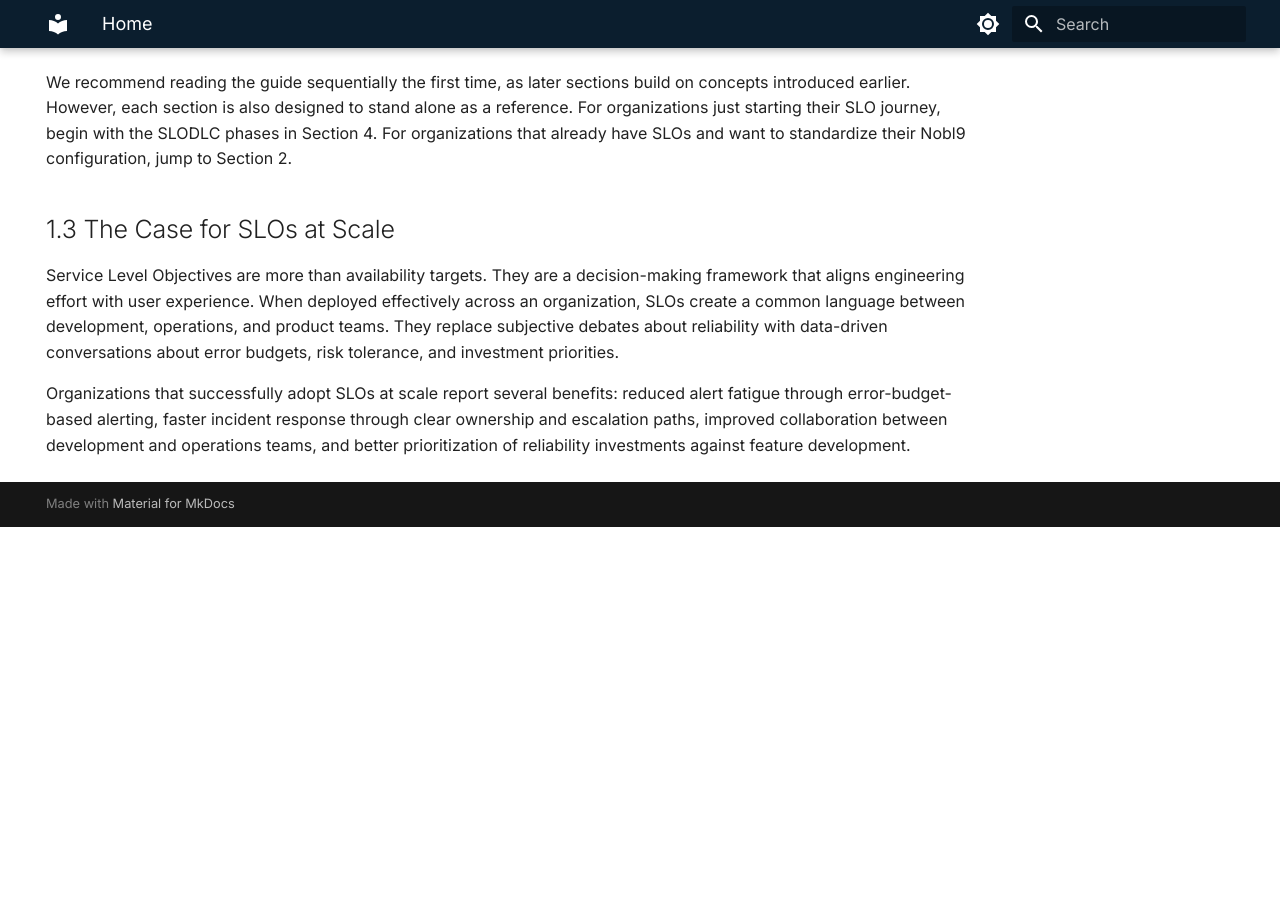
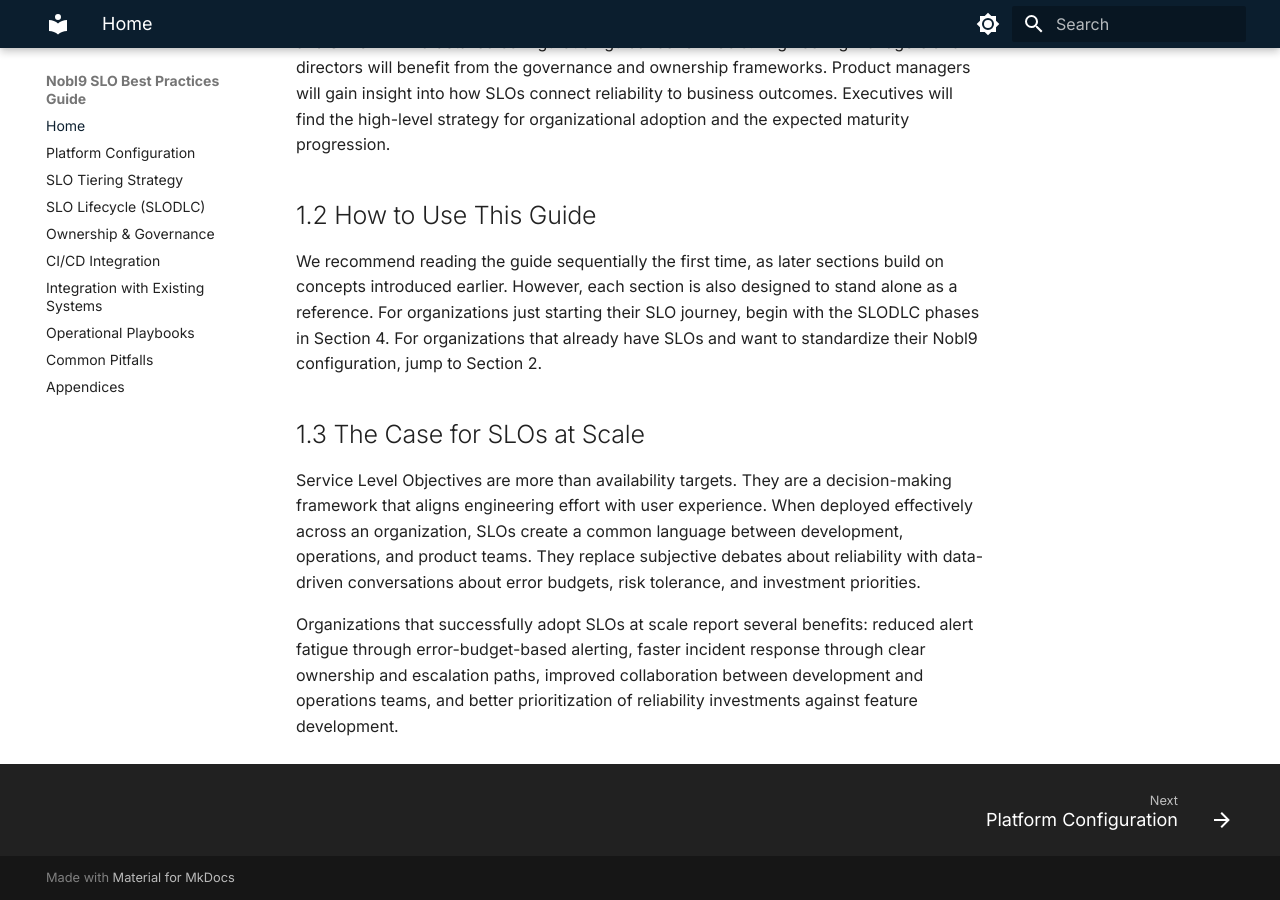
Before and after one commit to nobl9/slo-best-practices, an MkDocs documentation site: the page built from docs/index.md, in a window 1280 px wide and 900 px high, scrolled down 1311 px. Built offline with MkDocs 1.6.1 and Material for MkDocs 9.7.7, drawn with Linux system fonts in a browser that asks for light colours; before the commit the page ends 1838 px from its top, so only the background shows below that.

Commit message:
Fix navigation: show sidebar on all pages, add prev/next links
- Remove hide:navigation from index.md so the sidebar TOC shows
  on the home page
- Replace navigation.indexes (for sectioned navs) with
  navigation.footer (prev/next links at bottom of each page)

Co-Authored-By: Claude Opus 4.6 <noreply@anthropic.com>

```diff
--- a/mkdocs.yml
+++ b/mkdocs.yml
@@ -24,7 +24,7 @@ theme:
     - navigation.sections
     - navigation.expand
     - navigation.top
-    - navigation.indexes
+    - navigation.footer
     - toc.follow
     - search.suggest
     - search.highlight
```
Also changed, not shown: docs/index.md (+0 -5 lines).
